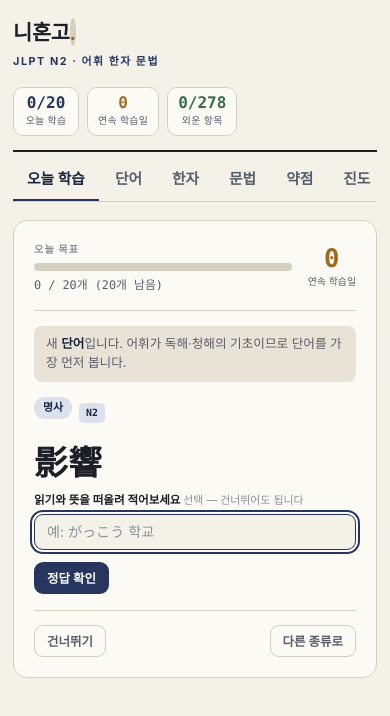
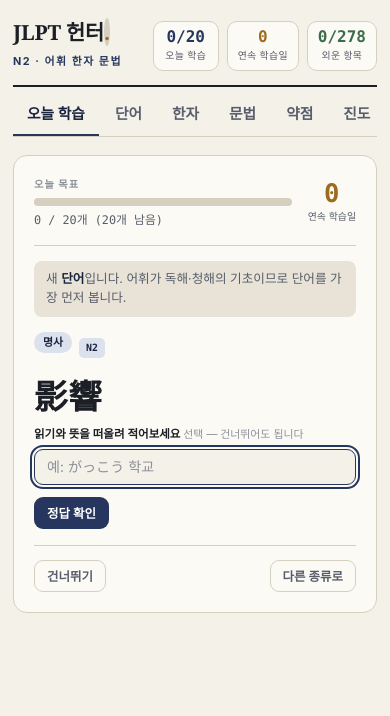
Before and after one commit to namkunwoo/jlptHunter, a plain HTML site: page index.html in a window 390 px wide. Drawn offline with Linux system fonts and the light colour scheme.

Commit message:
앱 이름을 '니혼고' -> 'JLPT 헌터' 로 변경
적용 범위
- index.html: <title>, 헤더 워드마크, apple-mobile-web-app-title, 태그라인
- manifest.webmanifest: name, short_name (홈 화면 아이콘 이름)
- README.md, sw.js, css/base.css, js/app.js 주석
- 태그라인은 "JLPT N2 · 어휘 한자 문법" -> "N2 · 어휘 한자 문법"
  (제목에 이미 JLPT 가 들어가 중복이므로)

확인
- 360 / 390 / 1280px 에서 워드마크 1줄 유지, 가로 스크롤 없음
- 탭 제목 "JLPT 헌터 · N2", 홈 화면 "JLPT 헌터"
- JS 오류 없음

sw.js 캐시 nihongo-v5 -> jlpthunter-v6

```diff
--- a/css/base.css
+++ b/css/base.css
@@ -1,4 +1,4 @@
-/* ── 니혼고: JLPT N2 학습 ────────────────────────────────
+/* ── JLPT 헌터: N2 학습 ──────────────────────────────────
    팔레트: 화지(和紙) 바탕 + 쪽빛(藍) + 주색(朱)
    정처기 앱에서 검증된 레이아웃 구조를 재사용하고 색만 교체했다.
    ──────────────────────────────────────────────────── */
--- a/index.html
+++ b/index.html
@@ -6,12 +6,12 @@
 <meta name="description" content="JLPT N2 어휘·한자·문법 학습. 간격 반복으로 매일 외우고 자투리 시간에 바로 학습." />
 <meta name="robots" content="noindex, nofollow, noarchive" />
 <meta name="theme-color" content="#26365e" />
-<title>니혼고 · JLPT N2</title>
+<title>JLPT 헌터 · N2</title>
 <link rel="manifest" href="manifest.webmanifest" />
 <link rel="icon" href="icon-192.png" type="image/png" />
 <link rel="apple-touch-icon" href="icon-192.png" />
 <meta name="apple-mobile-web-app-capable" content="yes" />
-<meta name="apple-mobile-web-app-title" content="니혼고" />
+<meta name="apple-mobile-web-app-title" content="JLPT 헌터" />
 <link rel="stylesheet" href="css/base.css" />
 </head>
 <body>
@@ -19,8 +19,8 @@
 <div class="shell">
   <header class="masthead">
     <div>
-      <h1 class="wordmark">니혼고<span class="dot">.</span></h1>
-      <span class="tagline">JLPT N2 · 어휘 한자 문법</span>
+      <h1 class="wordmark">JLPT 헌터<span class="dot">.</span></h1>
+      <span class="tagline">N2 · 어휘 한자 문법</span>
     </div>
     <div class="scoreboard">
       <div class="score">
--- a/js/app.js
+++ b/js/app.js
@@ -1,4 +1,4 @@
-/* 니혼고 · JLPT N2 학습 앱
+/* JLPT 헌터 · N2 학습 앱
  *
  * 정처기 앱에서 효과가 확인된 구조를 재사용한다:
  *   간격 반복(Leitner) + 바로학습(자투리 시간) + 약점 모아보기 + 자기평가
--- a/sw.js
+++ b/sw.js
@@ -1,5 +1,5 @@
-/* 니혼고 서비스워커 — 오프라인 지원 */
-var CACHE = "nihongo-v5";
+/* JLPT 헌터 서비스워커 — 오프라인 지원 */
+var CACHE = "jlpthunter-v6";
 var ASSETS = [
   "./",
   "./index.html",
```
Also changed, not shown: manifest.webmanifest, 1 other file.
